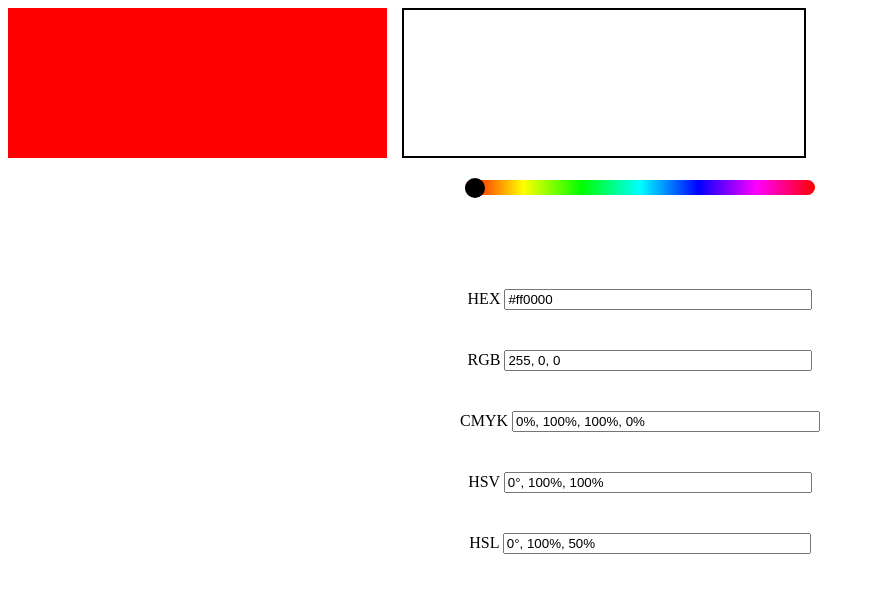
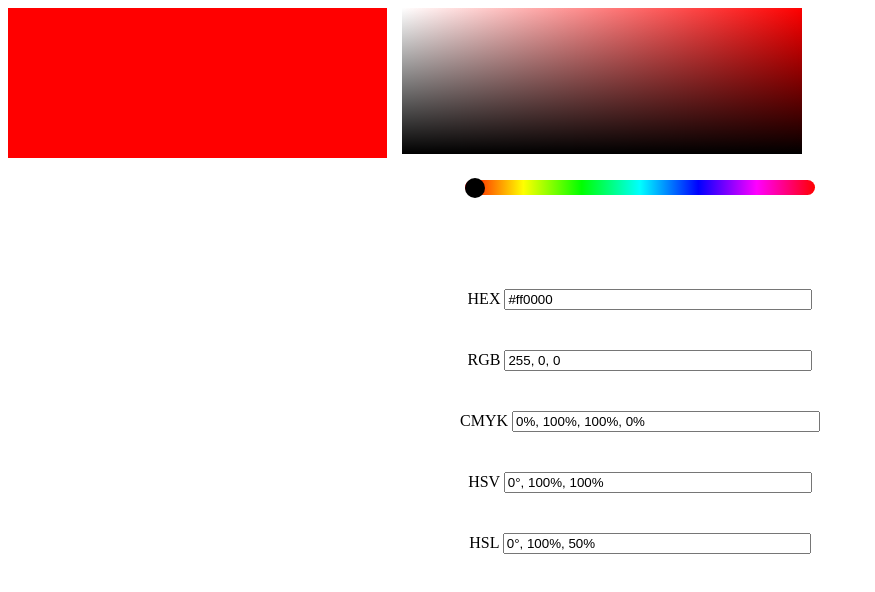
Before and after one commit to VarshiniAdurti28/ColorQuest, a SvelteKit app: page / in a window 1280 px wide. Shown: the top 592 px of the page, without its empty margins (0-875 px from the left). Built offline with nearby package versions, Linux system fonts and the light colour scheme.

Commit message:
Added Gradient

```diff
--- a/src/routes/+page.svelte
+++ b/src/routes/+page.svelte
@@ -1,12 +1,12 @@
 <script>
   //chroma.js library for the conversions
   import chroma from 'chroma-js';
-  import { onMount } from 'svelte';
+
 
   let selectedCol ="#ff0000";
   let box, sat, val ;
 
-  let  deg= 0;
+  $: deg= 0;
 
   let rgbCol = '', cmykCol='', hslCol='', hsvCol='', hexCol='';
 
@@ -32,9 +32,10 @@
     sat = Math.round((x / box.width) * 100);
     val = Math.round(((box.height - y) / box.height) * 100);
 
+
     selectedCol = chroma.hsv(deg,  sat/100, val/100).hex();
 
-    console.log(deg, sat, val, selectedCol);
+    // console.log(deg, sat, val, selectedCol);
 
   }
 
@@ -80,6 +81,7 @@
 
   // HSV (Black led to NaN value for H: hence that has been taken careof)
   let hsvColor = chroma(selectedCol).hsv();
+
   hsvCol = `${Math.round(isNaN(hsvColor[0]) ? 0 : deg)}°, ${Math.round(hsvColor[1] * 100)}%, ${Math.round(hsvColor[2] * 100)}%`;
 
 
@@ -95,86 +97,7 @@
 
 
 <style>
-  .colors{
-    display: flex;
-    flex-direction: row;
-
-    height: 150px;
-  }
-
-  .dispColor{
-    /* used css variable to link the selected Color */
-    background-color: var(--pick-color);
-    width: 30%;
-
-  }
-
-
-  .colorbar{
-   display: flex;
-   flex-direction: column;
-    align-items: center;
-
-
-    padding: 50px;
-
-  }
-
-  .hueCont{
-    margin: 20px;
-    text-align: center;
-  }
-
-  .hueSlider{
-    border-width: 5px;
-    border-radius: 10px;
-    -webkit-appearance: none;
-    height: 15px;
-    width: 350px;
-    background: linear-gradient(to right, hsl(0, 100%, 50%), hsl(60, 100%, 50%), hsl(120, 100%, 50%), hsl(180, 100%, 50%), hsl(240, 100%, 50%), hsl(300, 100%, 50%), hsl(360, 100%, 50%));
-  }
-
-
-  .eachInp{
-    padding: 20px;
-
-  }
-
-  input{
-    width: 300px;
-  }
-
- label{
-  cursor: pointer;
- }
-
-/* styling the handle or the thumb of the slider */
- .hueSlider::-webkit-slider-thumb {
-  -webkit-appearance: none;
-  background-color: rgb(0, 0, 0);
-  border-radius: 50%;
-
-  width: 20px;
-  height: 20px;
-  cursor: pointer;
-
- }
-
-
- .GradSelector{
-  width: 400px;
-  height: 146px;
-  border-style: solid;
-  border-width: 2px;
-  border-color: black;
-
-  margin-left: 15px;
-  margin-right: 15px;
- }
-
-
-
-
+  @import './style.css';
 </style>
 
 
@@ -189,7 +112,7 @@
     </div>
 
     <!-- Saturation/value picker -->
-    <canvas class= "GradSelector" bind:this={box} on:mousedown= {getCoordinates}>
+    <canvas class= "GradSelector" style= "--grad-color: {deg}" bind:this={box} on:mousedown= {getCoordinates}>
 
     </canvas>
   </div>
--- /dev/null
+++ b/src/routes/style.css
@@ -0,0 +1,76 @@
+.colors{
+  display: flex;
+  flex-direction: row;
+
+  height: 150px;
+}
+
+.dispColor{
+  /* used css variable to link the selected Color */
+  background-color: var(--pick-color);
+  width: 30%;
+
+}
+
+
+.colorbar{
+ display: flex;
+ flex-direction: column;
+  align-items: center;
+
+
+  padding: 50px;
+
+}
+
+.hueCont{
+  margin: 20px;
+  text-align: center;
+}
+
+.hueSlider{
+
+  border-radius: 10px;
+  -webkit-appearance: none;
+  height: 15px;
+  width: 350px;
+  background: linear-gradient(to right, hsl(0, 100%, 50%), hsl(60, 100%, 50%), hsl(120, 100%, 50%), hsl(180, 100%, 50%), hsl(240, 100%, 50%), hsl(300, 100%, 50%), hsl(360, 100%, 50%));
+}
+
+
+.eachInp{
+  padding: 20px;
+
+}
+
+input{
+  width: 300px;
+}
+
+label{
+cursor: pointer;
+}
+
+/* styling the handle or the thumb of the slider */
+.hueSlider::-webkit-slider-thumb {
+-webkit-appearance: none;
+background-color: rgb(0, 0, 0);
+border-radius: 50%;
+
+width: 20px;
+height: 20px;
+
+
+}
+
+
+.GradSelector{
+  width: 400px;
+  height: 146px;
+
+
+  background: linear-gradient(to top, black, transparent),
+              linear-gradient(to right, white, hsl(var(--grad-color), 100%, 50%));
+  margin-left: 15px;
+  margin-right: 15px;
+}
```
